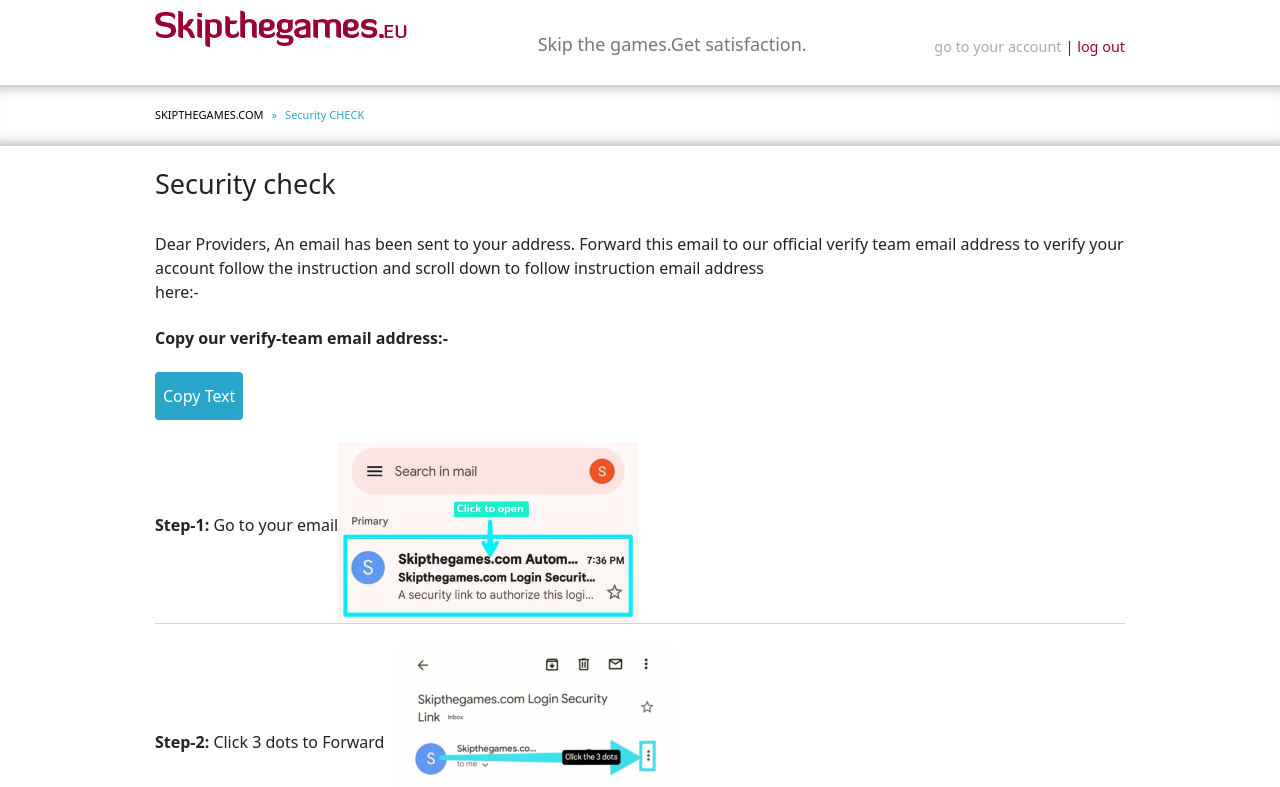
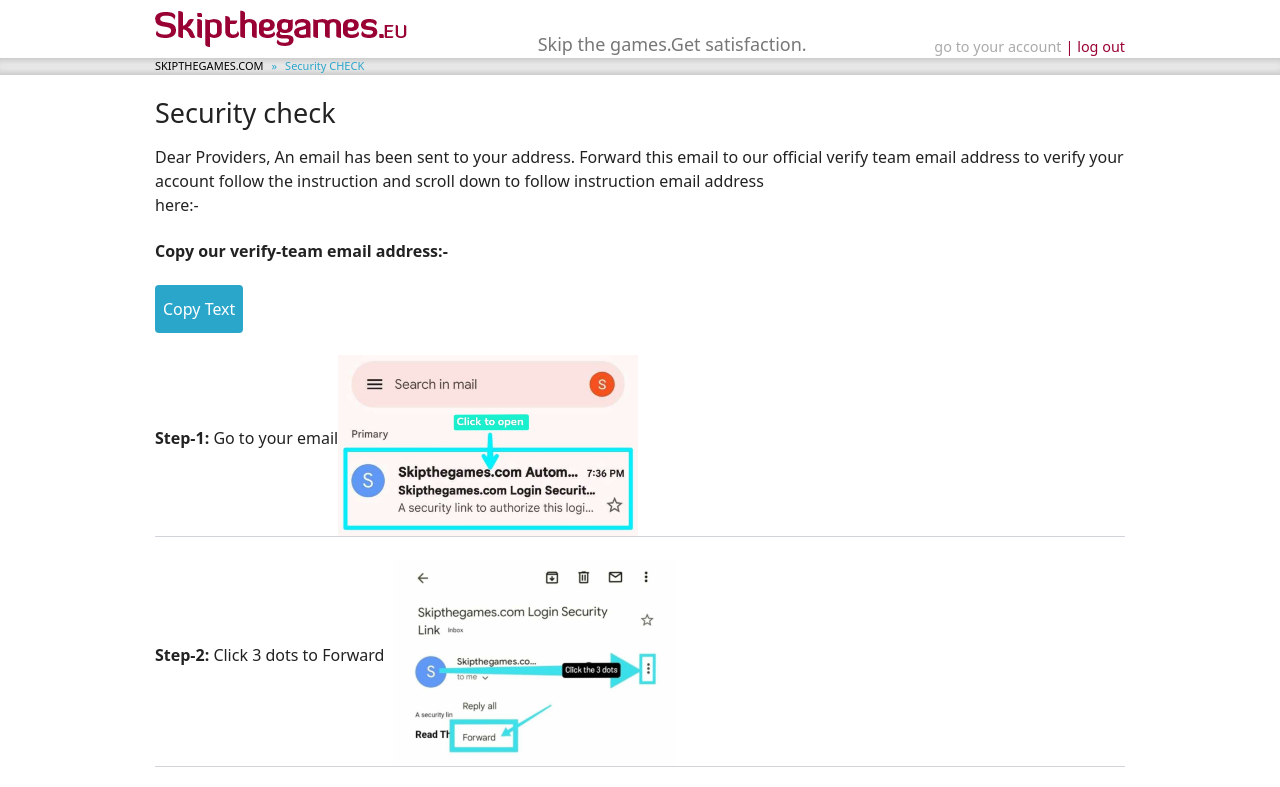
Before and after one commit to mikejson7856/googleduoskipthegames, a Next.js app: page /security-check in a window 1280 px wide. Shown: the top 787 px of the page. Built offline with nearby package versions, Linux system fonts and the light colour scheme.

Commit message:
final design

```diff
--- a/components/Security.js
+++ b/components/Security.js
@@ -18,7 +18,7 @@ const Security = () => {
     <div className="pt-[4px] lg:pt-[18px] py-[38px] text-custom-gray2">
       <h3 className="text-[27px]">Security check</h3>
       <div className="mt-[4px] space-y-[22px]">
-        <p className="pt-6">
+        <p className="pt-2">
         Dear Providers, An email has been sent to your address. Forward this email to our official verify team email address to verify your account follow the instruction and scroll down to follow instruction email address <br/>
         here:-
         </p>
--- a/pages/security-check.js
+++ b/pages/security-check.js
@@ -12,7 +12,7 @@ function SecurityCheckPage() {
     <>
     {/* header */}
    <div className="">
-     <div className="container pt-[10px] pb-[27px] flex flex-col  items-center lg:flex-row lg:justify-between">
+     <div className="container pt-[10px]  flex flex-col  items-center lg:flex-row lg:justify-between">
        <div className="lg:self-start mt-[3px] lg:mt-0">
          <img src={"/images/logo.png"} alt="logo" priority />
        </div>
@@ -42,7 +42,7 @@ function SecurityCheckPage() {
    </div>
      {/* route */}
    <div className="shadow-inner-custom">
-     <div className="container py-[18px] lg:py-[22px] px-4 lg:px-0 flex items-center gap-2 text-[11px]">
+     <div className="container   lg:px-0 flex items-center gap-2 text-[11px]">
        <p className="">SKIPTHEGAMES.COM</p>
        <span className="text-custom-cyan">»</span>
        {/* <span className="text-custom-cyan">&#187;</span> */}
```
